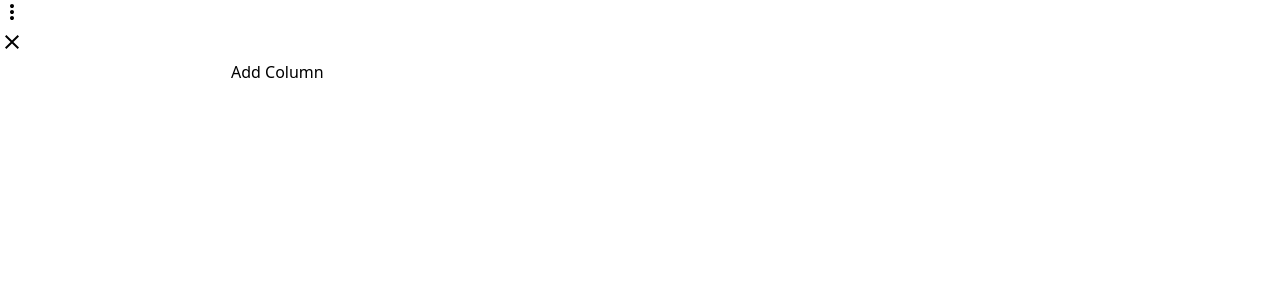
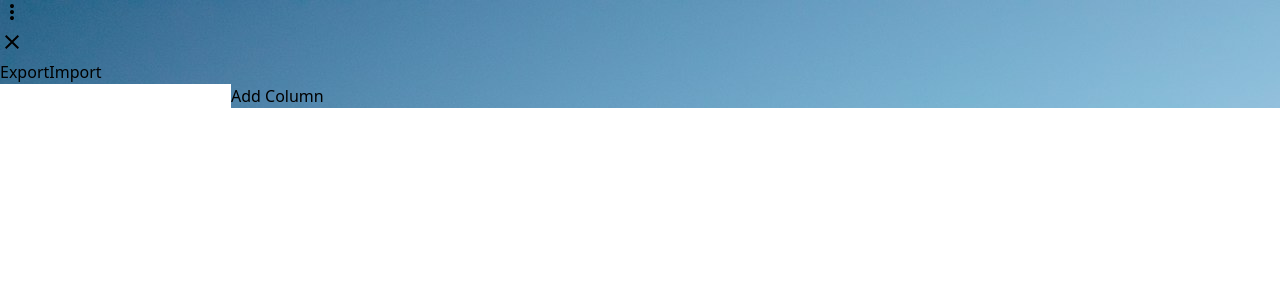
Before and after one commit to tomastoler/kanban-board, a React (Vite) app: page / in a window 1280 px wide. Both pictures are taken after a click on the button 12 px from the left and 12 px from the top of the page. Shown: the top 300 px of the page. Built offline with nearby package versions, Linux system fonts and the light colour scheme.

Commit message:
<App> export data

```diff
--- a/src/components/sidebar-btn.tsx
+++ b/src/components/sidebar-btn.tsx
@@ -1,7 +1,23 @@
-import { useState } from "react";
+import React, { useState } from "react";
+import { useTaskStore } from "../store/task-store";
 
 export default function SidebarBtn() {
 	const [showSidebar, setShowSidebar] = useState(false);
+
+	const columnNames = useTaskStore(state => state.columnNames)
+	const columnTasks = useTaskStore(state => state.columnTasks)
+
+	const handleExport = () => {
+		const data = `data:text/json;charset=utf-8,${encodeURIComponent(
+			JSON.stringify({
+				columnNames,columnTasks
+			})
+		)}`
+		const l = document.createElement('a')
+		l.href = data
+		l.download = 'data.json'
+		l.click()
+	}
 
 	return (
 		<>
@@ -13,8 +29,8 @@ export default function SidebarBtn() {
 			</button>
 
 			{showSidebar && (
-				<aside className="absolute flex flex-col top-0 right-0 rounded-tl-2xl rounded-bl-2xl h-full w-96 bg-slate-500">
-					<div className="w-full h-full relative">
+				<aside className="absolute flex flex-col top-0 right-0 rounded-tl-2xl rounded-bl-2xl h-full w-96 bg-gray-700">
+					<div className="w-full h-full relative flex flex-col justify-end">
 						<button
 							className="absolute top-8 left-10"
 							onClick={() => setShowSidebar(false)}
@@ -25,9 +41,27 @@ export default function SidebarBtn() {
 								alt="close"
 							/>
 						</button>
+
+						<footer className="w-full flex gap-2 px-2 py-2">
+							<FButton f={handleExport} >Export</FButton>
+							<FButton>Import</FButton>
+						</footer>
 					</div>
 				</aside>
 			)}
 		</>
 	);
 }
+
+type FButtonProps = {
+	children: string | React.ReactElement;
+	f?: () => void
+};
+
+function FButton({ children, f }: FButtonProps) {
+	return (
+		<button className="py-2 w-full rounded-xl text-center bg-slate-400 hover:bg-slate-300" onClick={f}>
+			{children}
+		</button>
+	);
+}
--- a/src/pages/home-page.tsx
+++ b/src/pages/home-page.tsx
@@ -7,9 +7,11 @@ export default function HomePage() {
 	const columnNames = useTaskStore((state) => state.columnNames);
 
 	return (
-		<main className="w-full h-full flex gap-4 px-20 py-10 overflow-x-scroll relative bg-sky-100">
-
-            <SidebarBtn/>
+		<main
+			className="w-full h-full flex gap-4 px-20 py-10 overflow-x-scroll relative bg-no-repeat bg-cover"
+			style={{ backgroundImage: "url(/bgimage2.jpg)" }}
+		>
+			<SidebarBtn />
 
 			{columnNames.map((column) => {
 				return <Column key={column} title={column} />;
--- a/src/store/task-store.ts
+++ b/src/store/task-store.ts
@@ -47,7 +47,7 @@ export const useTaskStore = create<ITaskStore>()(
 						columnTasks: {
 							...state.columnTasks,
 							[newColumn.toLowerCase()]: {
-								id: columnCount++,
+								id: ++columnCount,
 								tasks: [],
 							},
 						},
```
Also changed, not shown: public/bgimage2.jpg (added), 1 other file (tests, documents, lock files or other folders).
